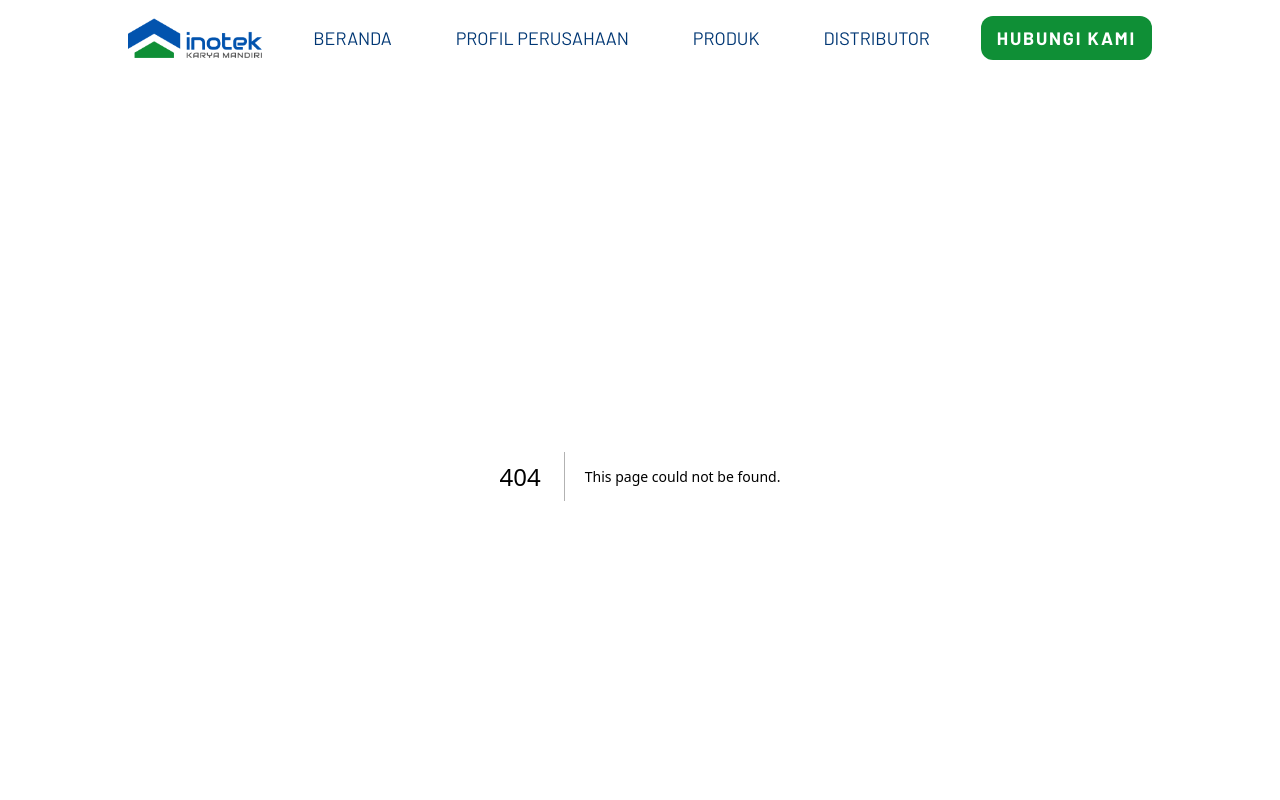
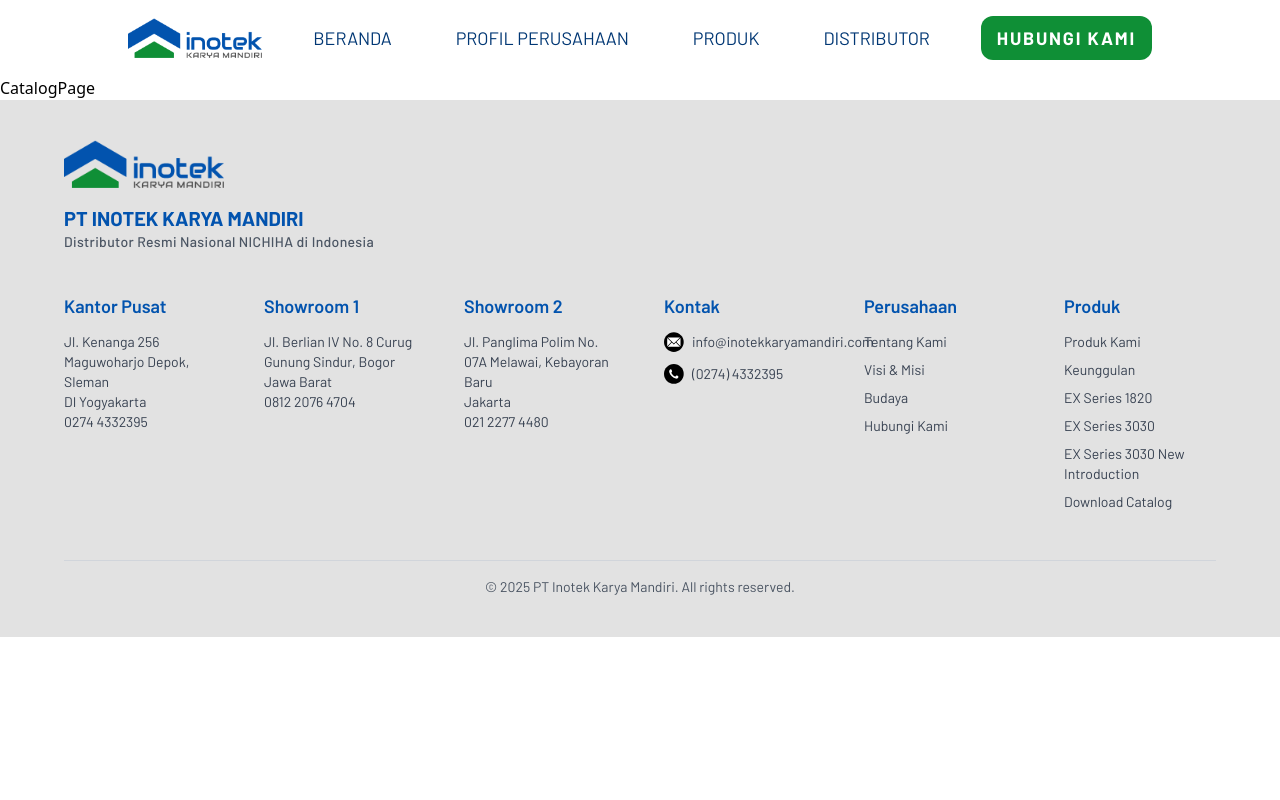
Before and after one commit to stebern17/inoteknextjs, a Next.js app: page /catalog in a window 1280 px wide. Before the commit this address had no page. Shown: the top 800 px of the page. Built offline with nearby package versions, Linux system fonts and the light colour scheme.

Commit message:
feat: update Footer component with Download Catalog link and add CatalogPage component

```diff
--- a/src/app/blocks/Footer.jsx
+++ b/src/app/blocks/Footer.jsx
@@ -142,7 +142,7 @@ function Footer() {
                 </Link>
               </li>
               <li>
-                <Link href="#" className="hover:text-[#0253AE]">
+                <Link href="/catalog" className="hover:text-[#0253AE]">
                   Download Catalog
                 </Link>
               </li>
--- /dev/null
+++ b/src/app/catalog/page.jsx
@@ -0,0 +1,5 @@
+import react from "react";
+
+export default function CatalogPage() {
+  return <div>CatalogPage</div>;
+}
```
